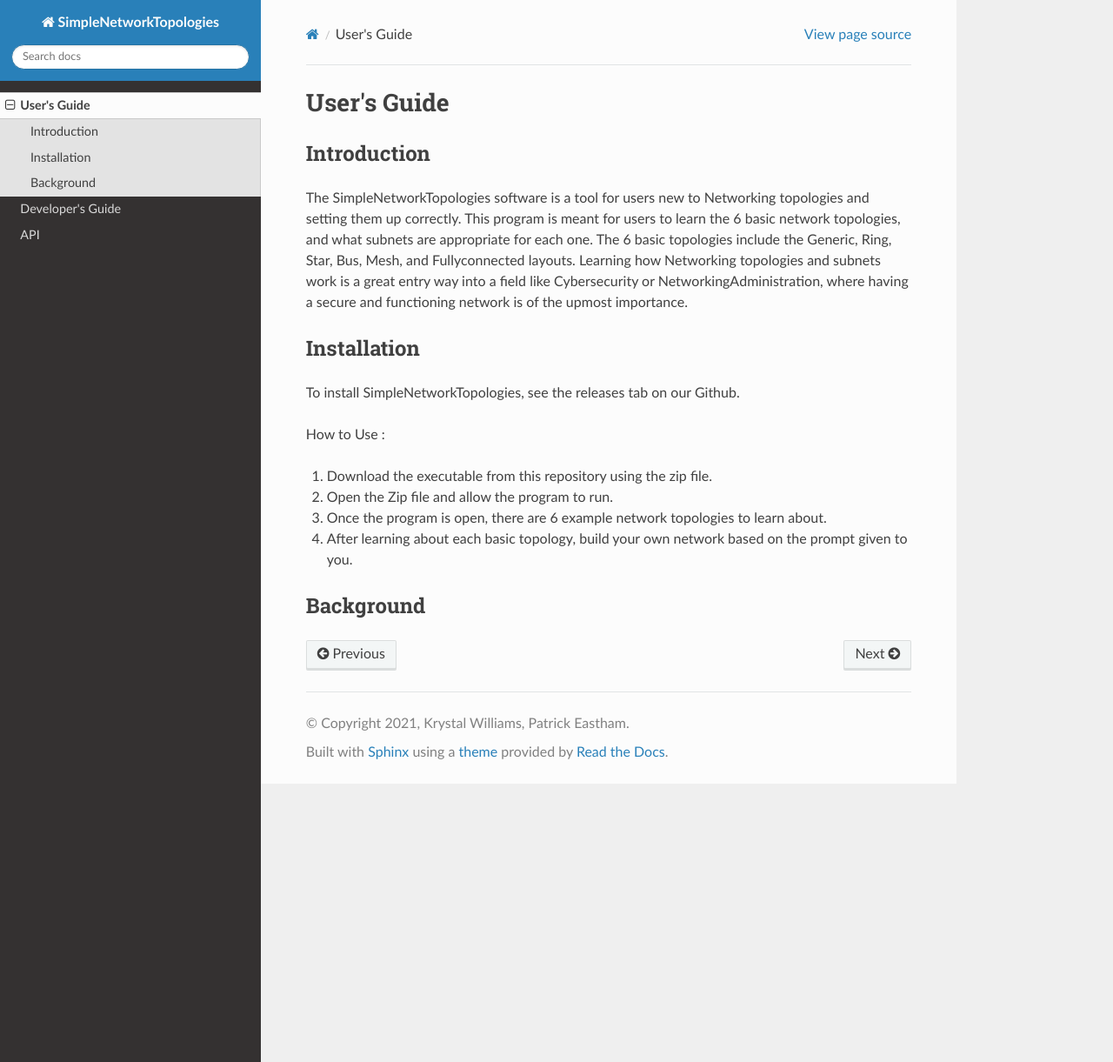
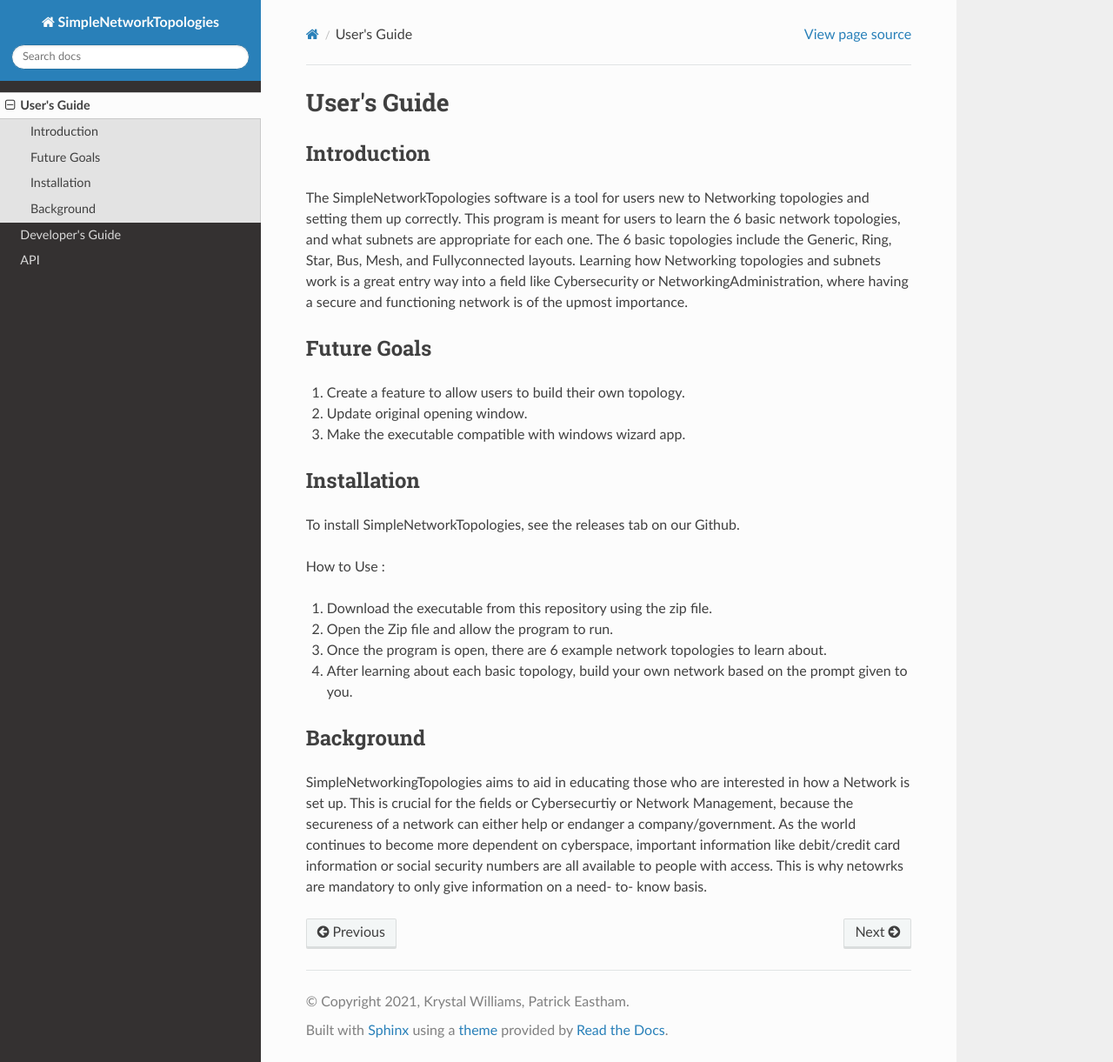
Before and after one commit to KrysEWilliams/SimpleNetworkTopologies, a Sphinx documentation site: the page built from docs/userGuide.rst, in a window 1280 px wide and 1221 px high. Shown: the whole window at 87% size. Built offline with Sphinx 7.4.7 and the Read the Docs theme 2.0.0, drawn with Linux system fonts in a browser that asks for light colours.

Commit message:
Background and future goals

```diff
--- a/docs/userGuide.rst
+++ b/docs/userGuide.rst
@@ -14,6 +14,15 @@
 Learning how Networking topologies and subnets work is a great entry way into a
 field like Cybersecurity or NetworkingAdministration, where having a secure and
 functioning network is of the upmost importance.
+
+Future Goals
+------------
+
+1. Create a feature to allow users to build their own topology.
+
+2. Update original opening window.
+
+3. Make the executable compatible with windows wizard app.
 
 Installation
 ------------
@@ -32,3 +41,9 @@
 
 Background
 ----------
+
+SimpleNetworkingTopologies aims to aid in educating those who are interested in how a Network is set up.
+This is crucial for the fields or Cybersecurtiy or Network Management, because the secureness of a network
+can either help or endanger a company/government. As the world continues to become more dependent on cyberspace,
+important information like debit/credit card information or social security numbers are all available to people with access.
+This is why netowrks are mandatory to only give information on a need- to- know basis.
```
